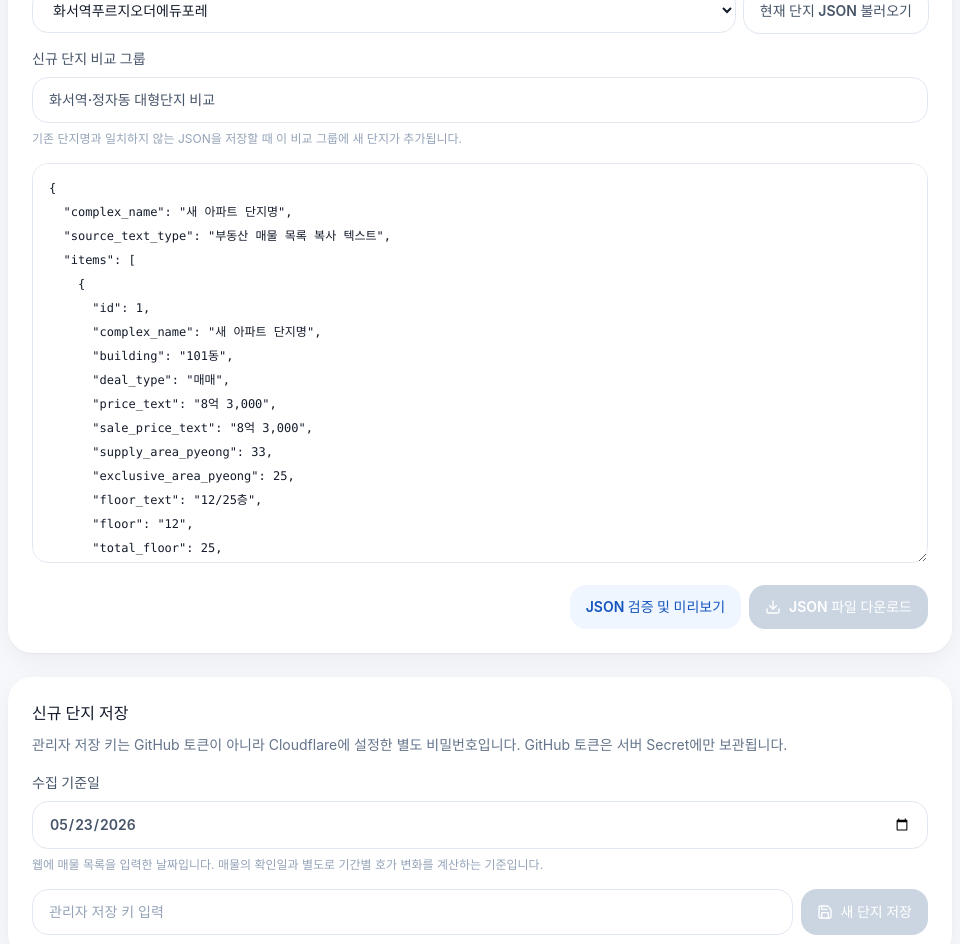
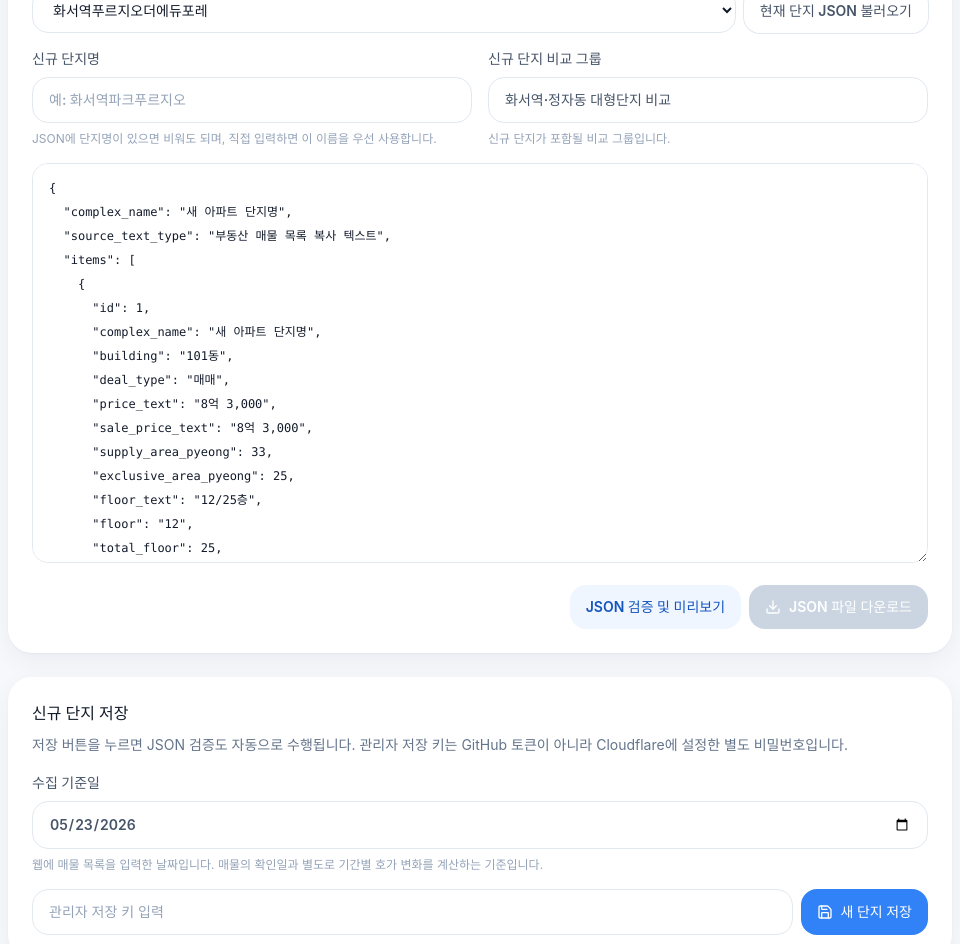
Before and after one commit to impaztt/apt, a React (Vite) app: page /data/input in a window 1280 px wide. Shown: the part 540-1484 px from the top of the page, without its empty margins (288-1248 px from the left). Built offline with nearby package versions, Linux system fonts and the light colour scheme.

Commit message:
Fix new complex input save flow

```diff
--- a/src/pages/ComplexDataInputPage.tsx
+++ b/src/pages/ComplexDataInputPage.tsx
@@ -62,6 +62,7 @@ export function ComplexDataInputPage() {
   const [selectedComplexId, setSelectedComplexId] = useState(requestedComplexId ?? complexes[0]?.id ?? '');
   const [adminKey, setAdminKey] = useState('');
   const [capturedDate, setCapturedDate] = useState(todayLocalDate);
+  const [newComplexName, setNewComplexName] = useState('');
   const [newComplexGroup, setNewComplexGroup] = useState(groups[0]?.name ?? '기본 비교 그룹');
   const [saving, setSaving] = useState(false);
   const [commitUrl, setCommitUrl] = useState<string | null>(null);
@@ -72,16 +73,18 @@ export function ComplexDataInputPage() {
     let preparedInput = input;
     if (!existingSource && input && typeof input === 'object' && !Array.isArray(input)) {
       const record = input as Record<string, unknown>;
-      const inputName = typeof record.complex_name === 'string'
+      const enteredName = newComplexName.trim();
+      const inputName = enteredName || (typeof record.complex_name === 'string'
         ? record.complex_name
         : typeof record.name === 'string'
           ? record.name
-          : null;
+          : null);
       const matchingComplex = inputName ? complexes.find((complex) => complex.name === inputName.trim()) : null;
       existingSource = matchingComplex ? getStaticComplexSource(matchingComplex.id) : null;
       if (!existingSource && inputName?.trim() && Array.isArray(record.items)) {
         preparedInput = {
           ...record,
+          complex_name: inputName.trim(),
           id: typeof record.id === 'string' && record.id.trim() ? record.id : generatedComplexId(inputName.trim()),
           comparison_groups:
             Array.isArray(record.comparison_groups) && record.comparison_groups.length
@@ -120,6 +123,7 @@ export function ComplexDataInputPage() {
     try {
       const result = parseInput(text, fileName);
       setPreview(result);
+      if (!requestedComplexId && !newComplexName.trim()) setNewComplexName(result.complex.name);
       setHasError(false);
       setCommitUrl(null);
       setNotice(
@@ -248,7 +252,7 @@ export function ComplexDataInputPage() {
         ) : (
           <ol className="mt-3 space-y-2 text-sm leading-6 text-slate-600">
             <li>1. 기존 단지 매물을 수정할 때는 <code className="rounded bg-white px-1.5 py-0.5 text-xs">complex_name / items</code> JSON을 그대로 붙여넣습니다. 단지명이 일치하면 자동으로 수정 대상으로 인식합니다.</li>
-            <li>2. 새 단지도 <code className="rounded bg-white px-1.5 py-0.5 text-xs">complex_name / items</code>만 붙여넣으면 됩니다. 저장용 ID는 자동 생성됩니다.</li>
+            <li>2. 새 단지는 아래 <strong>신규 단지명</strong>을 입력하고, 매물 <code className="rounded bg-white px-1.5 py-0.5 text-xs">items</code> JSON을 붙여넣으면 됩니다. JSON의 단지명도 자동 인식합니다.</li>
             <li>3. 새 단지일 때만 아래에서 포함할 비교 그룹을 확인하거나 수정합니다.</li>
             <li>4. 수집 기준일을 선택하고 관리자 저장 키로 저장합니다.</li>
             <li>5. 재배포 후 단지 목록과 비교 화면에 추가 또는 수정 내용이 표시됩니다.</li>
@@ -291,7 +295,20 @@ export function ComplexDataInputPage() {
           </div>
         )}
         {!requestedComplexId && (
-          <label className="mt-4 block text-sm font-semibold text-slate-600">
+          <div className="mt-4 grid gap-4 sm:grid-cols-2">
+            <label className="block text-sm font-semibold text-slate-600">
+              신규 단지명
+              <input
+                className="field-control mt-2"
+                value={newComplexName}
+                onChange={(event) => setNewComplexName(event.target.value)}
+                placeholder="예: 화서역파크푸르지오"
+              />
+              <span className="mt-2 block text-xs font-normal text-slate-400">
+                JSON에 단지명이 있으면 비워도 되며, 직접 입력하면 이 이름을 우선 사용합니다.
+              </span>
+            </label>
+            <label className="block text-sm font-semibold text-slate-600">
               신규 단지 비교 그룹
               <input
                 className="field-control mt-2"
@@ -306,14 +323,19 @@ export function ComplexDataInputPage() {
                 ))}
               </datalist>
               <span className="mt-2 block text-xs font-normal text-slate-400">
-              기존 단지명과 일치하지 않는 JSON을 저장할 때 이 비교 그룹에 새 단지가 추가됩니다.
+                신규 단지가 포함될 비교 그룹입니다.
               </span>
             </label>
+          </div>
         )}
         <textarea
           className="field-control mt-4 min-h-[400px] resize-y font-mono text-xs leading-6"
           value={jsonText}
-          onChange={(event) => setJsonText(event.target.value)}
+          onChange={(event) => {
+            setJsonText(event.target.value);
+            setPreview(null);
+            setCommitUrl(null);
+          }}
           spellCheck={false}
         />
         <div className="mt-4 flex flex-col gap-2 sm:flex-row sm:justify-end">
@@ -331,7 +353,7 @@ export function ComplexDataInputPage() {
       <Card>
         <h2 className="text-base font-semibold">{isExistingPreview ? '수집일별 매물 저장' : '신규 단지 저장'}</h2>
         <p className="mt-2 text-sm leading-6 text-slate-500">
-          관리자 저장 키는 GitHub 토큰이 아니라 Cloudflare에 설정한 별도 비밀번호입니다. GitHub 토큰은 서버 Secret에만 보관됩니다.
+          저장 버튼을 누르면 JSON 검증도 자동으로 수행됩니다. 관리자 저장 키는 GitHub 토큰이 아니라 Cloudflare에 설정한 별도 비밀번호입니다.
         </p>
         <label className="mt-4 block text-sm font-semibold text-slate-600">
           수집 기준일
@@ -354,7 +376,7 @@ export function ComplexDataInputPage() {
             onChange={(event) => setAdminKey(event.target.value)}
             placeholder="관리자 저장 키 입력"
           />
-          <Button disabled={!preview || saving} onClick={() => void handleGitHubSave()}>
+          <Button disabled={saving} onClick={() => void handleGitHubSave()}>
             <span className="flex items-center justify-center gap-2">
               <Save className="h-4 w-4" /> {saving ? '저장 중...' : isExistingPreview ? '오늘 데이터 저장' : '새 단지 저장'}
             </span>
```
Lines whose indentation alone changed are shown as unchanged.
